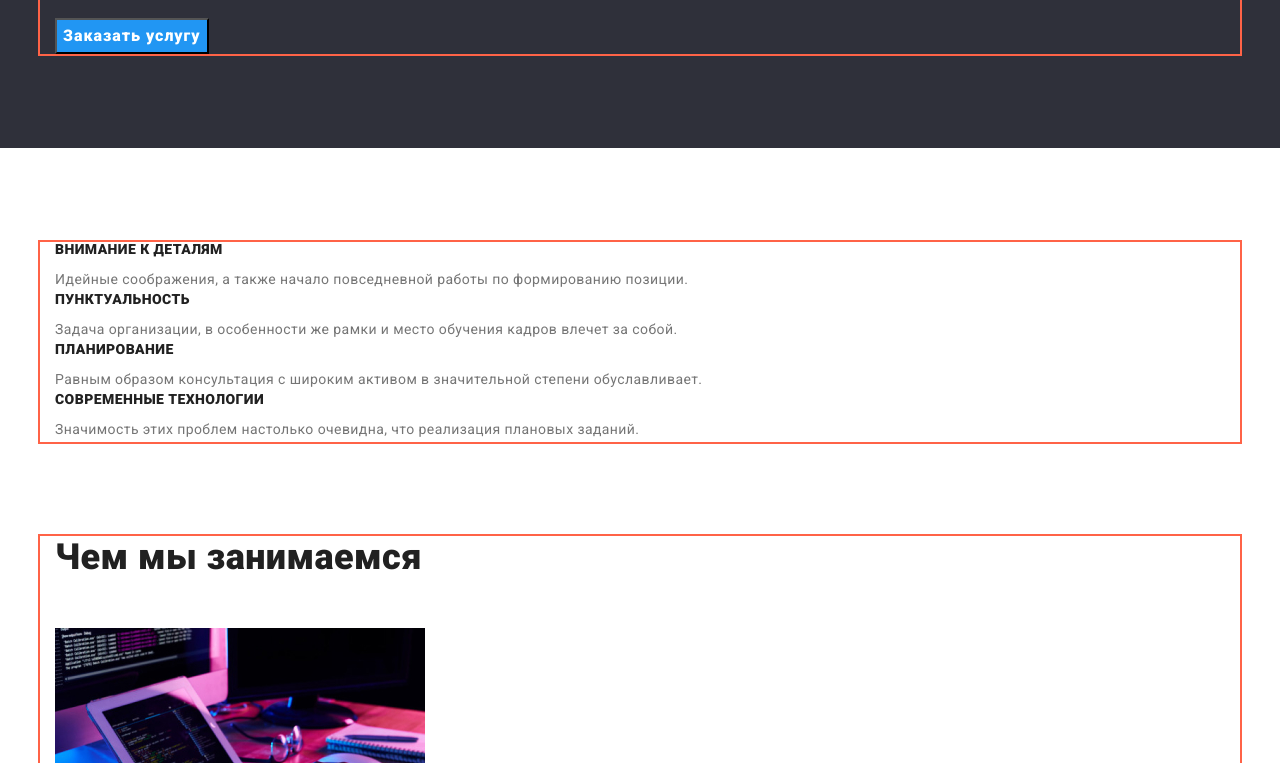
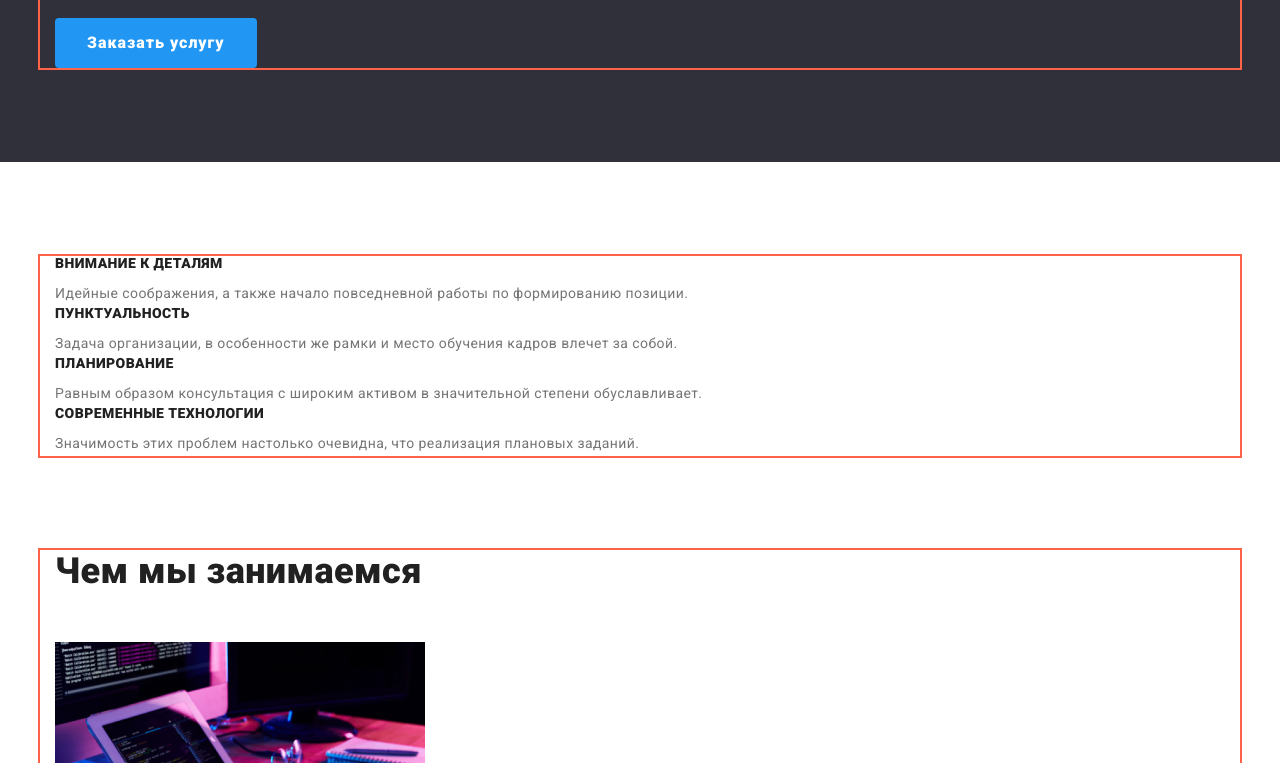
Before and after one commit to tetiana129/goit-markup-hw-03, a plain HTML site: page index.html in a window 1280 px wide. Shown: the part 337-1100 px from the top of the page. Drawn offline with nearby package versions, Linux system fonts and the light colour scheme.

Commit message:
добавлены стили кнопки главного героя на  главной странице

```diff
--- a/css/styles.css
+++ b/css/styles.css
@@ -195,6 +195,11 @@
             line-height: 1.87;
             letter-spacing: 0.06em;
             text-align: center;
+
+            border-radius: 4px;
+            border: 0;
+            padding: 10px 32px;
+
         }
 
         .hero .hero-title {
```
